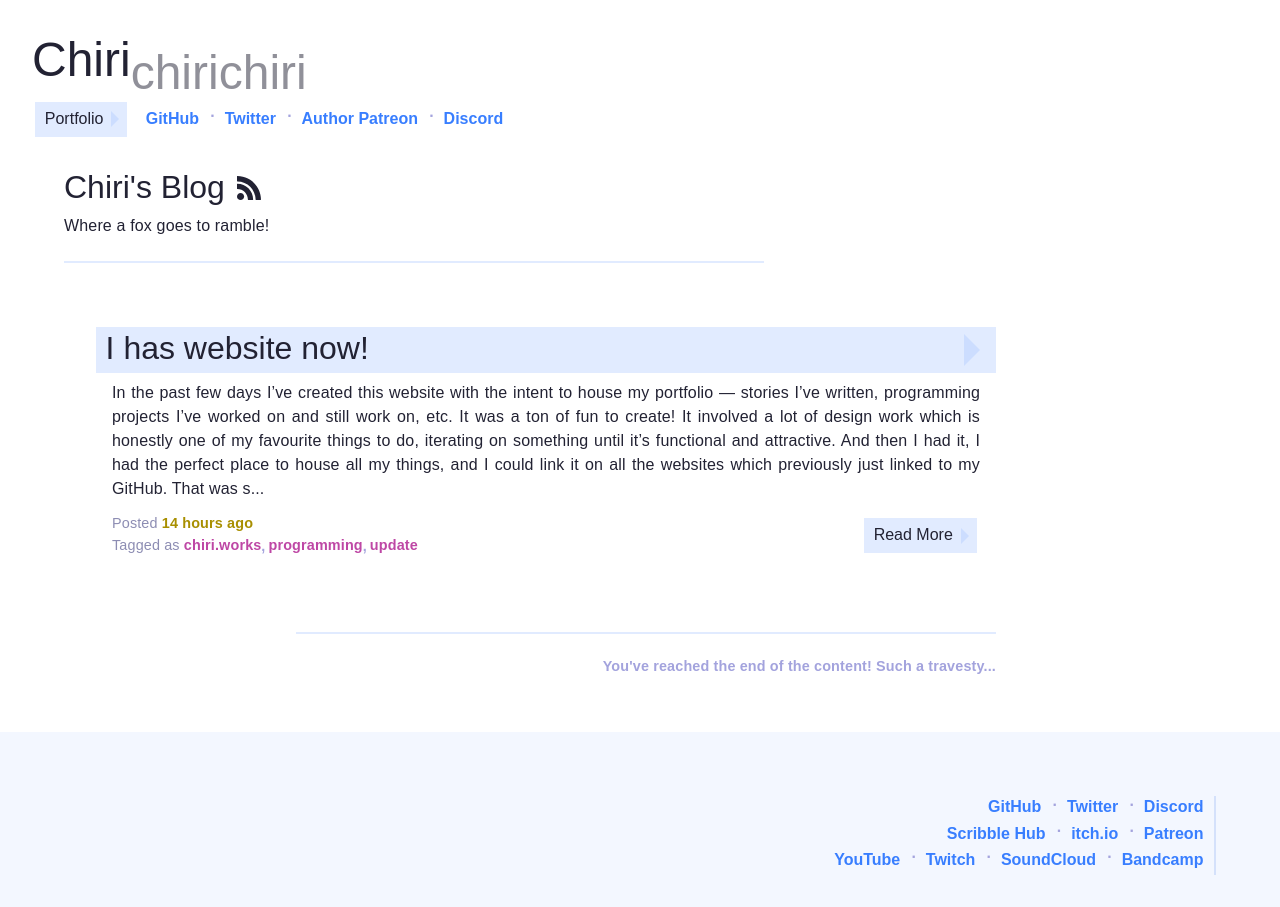
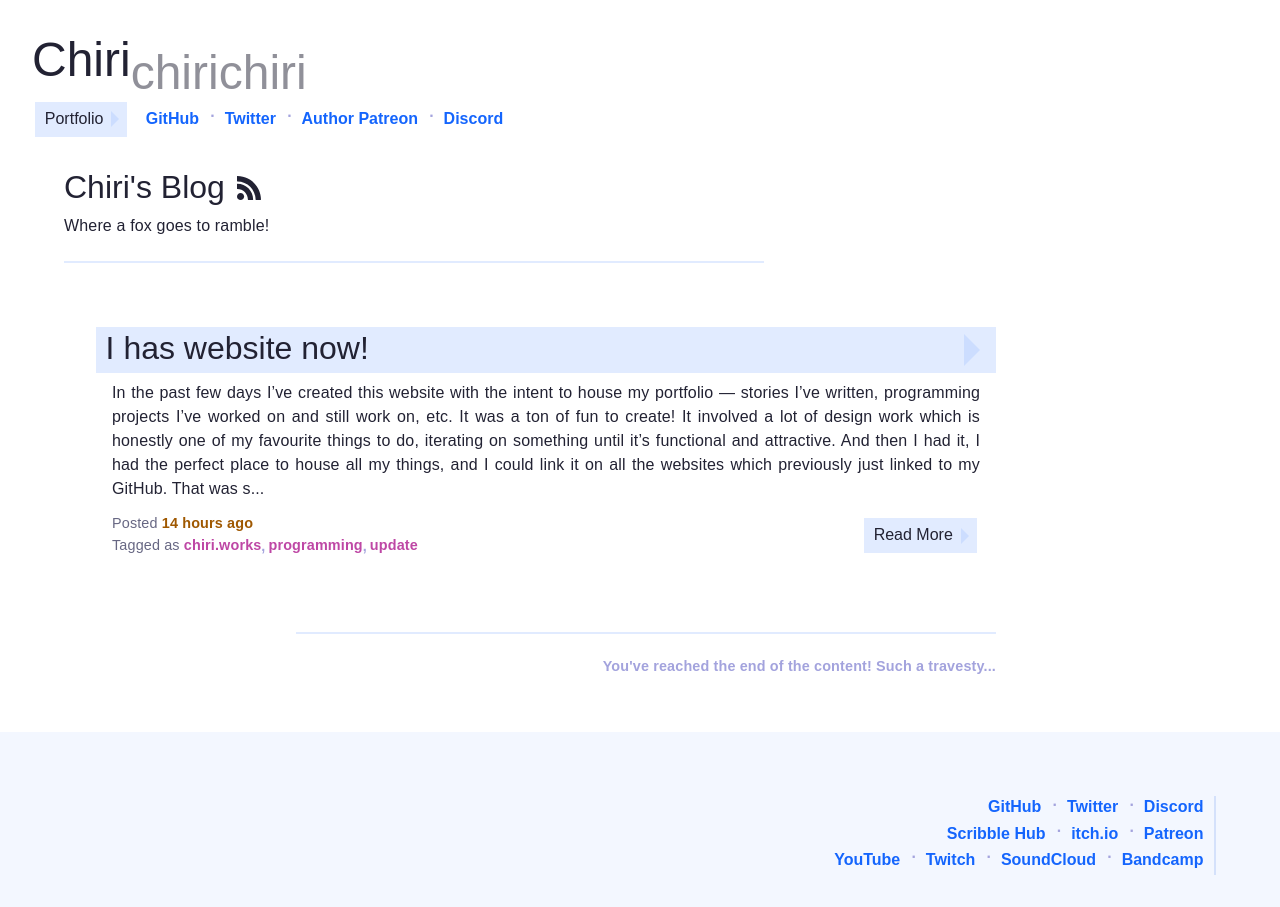
Before and after one commit to ChiriVulpes/chirivulpes.github.io, a Jekyll site: the page built from blog.html, in a window 1280 px wide. Built offline with Jekyll 4.4.1, drawn with Linux system fonts in a browser that asks for light colours; some web fonts are replaced.

Commit message:
Accessibility colours

```diff
--- a/_includes/css/vars.scss
+++ b/_includes/css/vars.scss
@@ -7,14 +7,14 @@
 	--background-5: #3d4774;
 	--background-6: #424e81;
 	--color: #cdf;
-	--color-2: #8796b6;
+	--color-2: #8d9cbe; // #8796b6;
 	--color-3: #46587c;
 	--color-active: #fff;
-	--color-price: #3ea130;
-	--color-length: #9573d3;
+	--color-price: #44b235; // #3ea130;
+	--color-length: #af87f8; // #9573d3;
 	--color-date: #bda51e;
 	--color-tag: #be47a5;
-	--link: #387eff;
+	--link: #5892ff; // #387eff;
 	--link-active: #69a9fd;
 	--image-border: var(--background);
 
@@ -27,9 +27,13 @@
 		--background-5: #cdf;
 		--background-6: #c3d6fc;
 		--color: #223;
-		--color-2: #8d8db3;
+		--color-2: #676783; // #8d8db3;
 		--color-3: #a3a3dd;
-		--color-date: #a88f00;
+		--color-date: #9f5800; // #a88f00;
 		--color-active: #000;
+		--link: #1465fd;
+		--color-length: #7f3ef0;
+		--color-price: #0f7b00;
+		// --link-active: #4586ff;
 	}
 }
```
